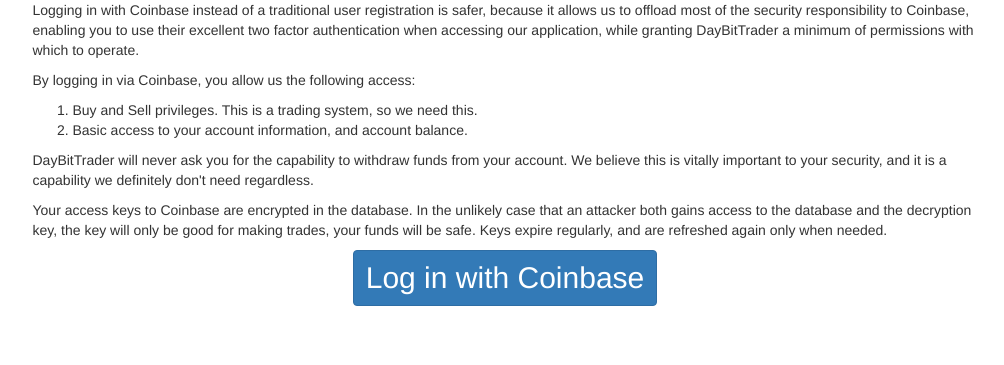
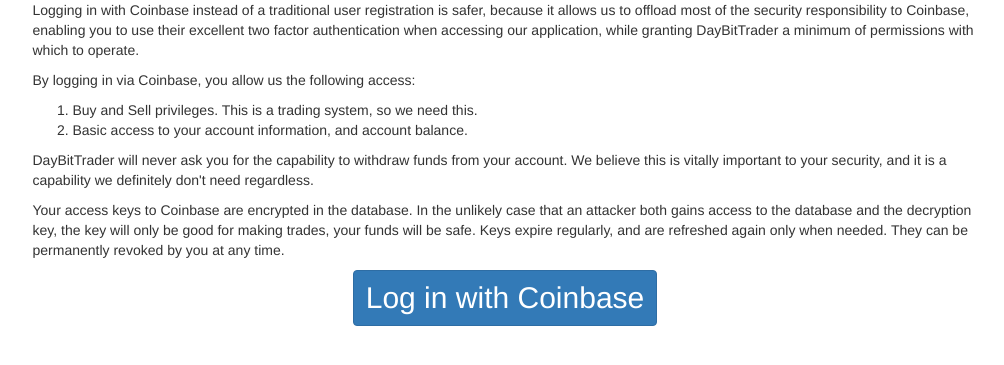
Before and after one commit to wayfarer/daybittrader, a Django app: template base/dbtrade/templates/login_coinbase.html in a window 1280 px wide. Shown: the part 220-585 px from the top of the page, without its empty margins (135-1139 px from the left). Run offline with Django 3.2, Linux system fonts and the light colour scheme; the template is opened without the code that fills it, so the values that code supplies are empty; some libraries are stand-ins or nearby versions.

Commit message:
Added more copy.

```diff
--- a/base/dbtrade/templates/login_coinbase.html
+++ b/base/dbtrade/templates/login_coinbase.html
@@ -22,7 +22,7 @@
 		important to your security, and it is a capability we definitely don't need regardless.</p>
 	<p>Your access keys to Coinbase are encrypted in the database. In the unlikely case that an attacker both gains access
 		to the database and the decryption key, the key will only be good for making trades, your funds will be safe. Keys
-		expire regularly, and are refreshed again only when needed.</p>
+		expire regularly, and are refreshed again only when needed.  They can be permanently revoked by you at any time.</p>
 	<p style="text-align:center;">
 		<a style="font-size:30px;" href="/login/coinbase/" class="btn btn-primary">Log in with Coinbase</a>
 	</p>
```
